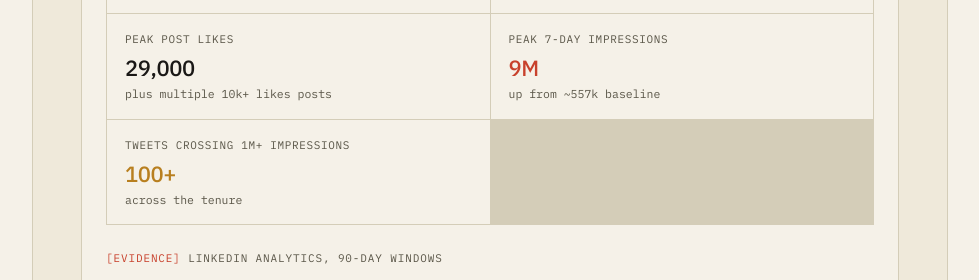
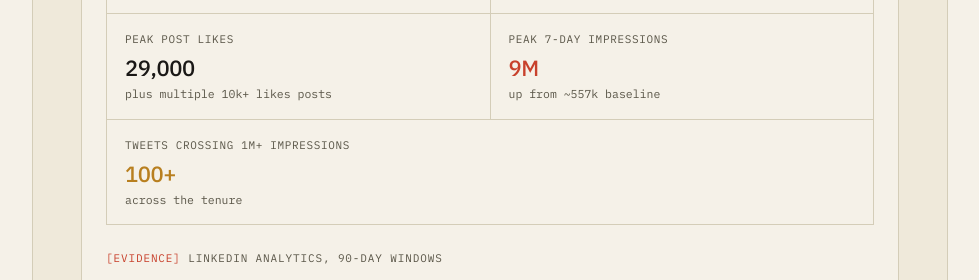
Before and after one commit to airwarmedd/portfolio-2026, a plain HTML site: page projects.html in a window 1280 px wide. Shown: the part 3668-3948 px from the top of the page, without its empty margins (150-1129 px from the left). Drawn offline with Linux system fonts and the light colour scheme.

Commit message:
Add files via upload

```diff
--- a/shared.css
+++ b/shared.css
@@ -266,6 +266,9 @@
     background: var(--bg);
     padding: 16px 18px;
   }
+  .mg-cell-wide {
+    grid-column: span 2;
+  }
   .mg-label {
     color: var(--dim-bright);
     font-size: 11px;
@@ -496,6 +499,7 @@
     .metric-table td:first-child { color: var(--dim-bright); padding-top: 12px; }
     .shot-grid, .shot-grid-3 { grid-template-columns: 1fr; }
     .metric-grid { grid-template-columns: 1fr; }
+    .mg-cell-wide { grid-column: span 1; }
     .hook-parts { grid-template-columns: 1fr; }
   }
 
```
